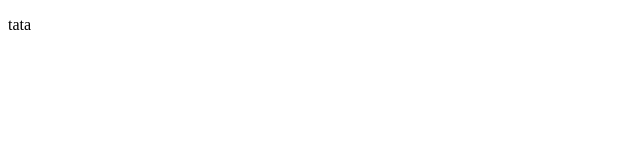
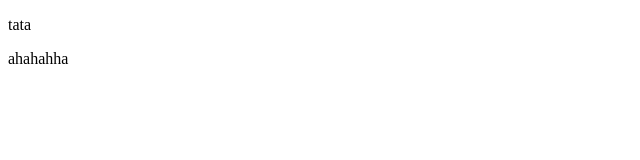
Before and after one commit to mostafat754/webprogramming, a plain HTML site: page index.html in a window 1280 px wide. Shown: the full height of the page, 0-640 px from the left. Drawn offline with Linux system fonts and the light colour scheme.

Commit message:
Update index.html

```diff
--- a/index.html
+++ b/index.html
@@ -7,5 +7,6 @@
 </head>
 <body>
     <p>tata</p>
+    <p>ahahahha</p>
 </body>
 </html>
```
